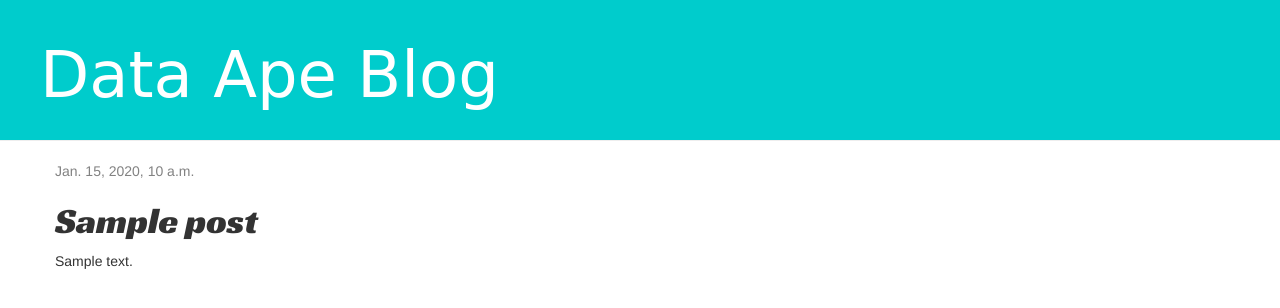
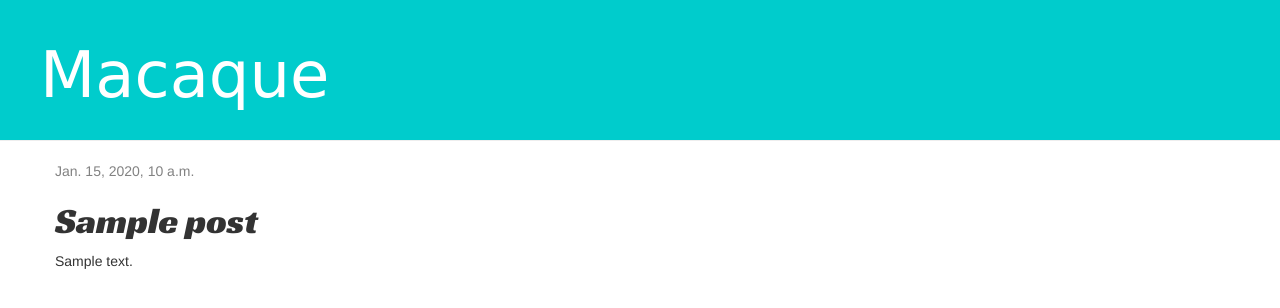
Before and after one commit to jcbain/data_ape, a Django app: page /post/1/ in a window 1280 px wide. Shown: the top 308 px of the page. Run offline with Django 3.2, Linux system fonts and the light colour scheme; tables that the repository leaves empty hold one stand-in row (values such as "Sample post"); some libraries are stand-ins or nearby versions; some web fonts are replaced.

Commit message:
change blog name to Macaque

```diff
--- a/blog/templates/blog/base.html
+++ b/blog/templates/blog/base.html
@@ -11,7 +11,7 @@
     </head>
     <body>
         <div class="page-header">
-            <h1><a href="/">Data Ape Blog</a></h1>
+            <h1><a href="/">Macaque</a></h1>
         </div>
         <div class="content container">
             <div class="row">
```
